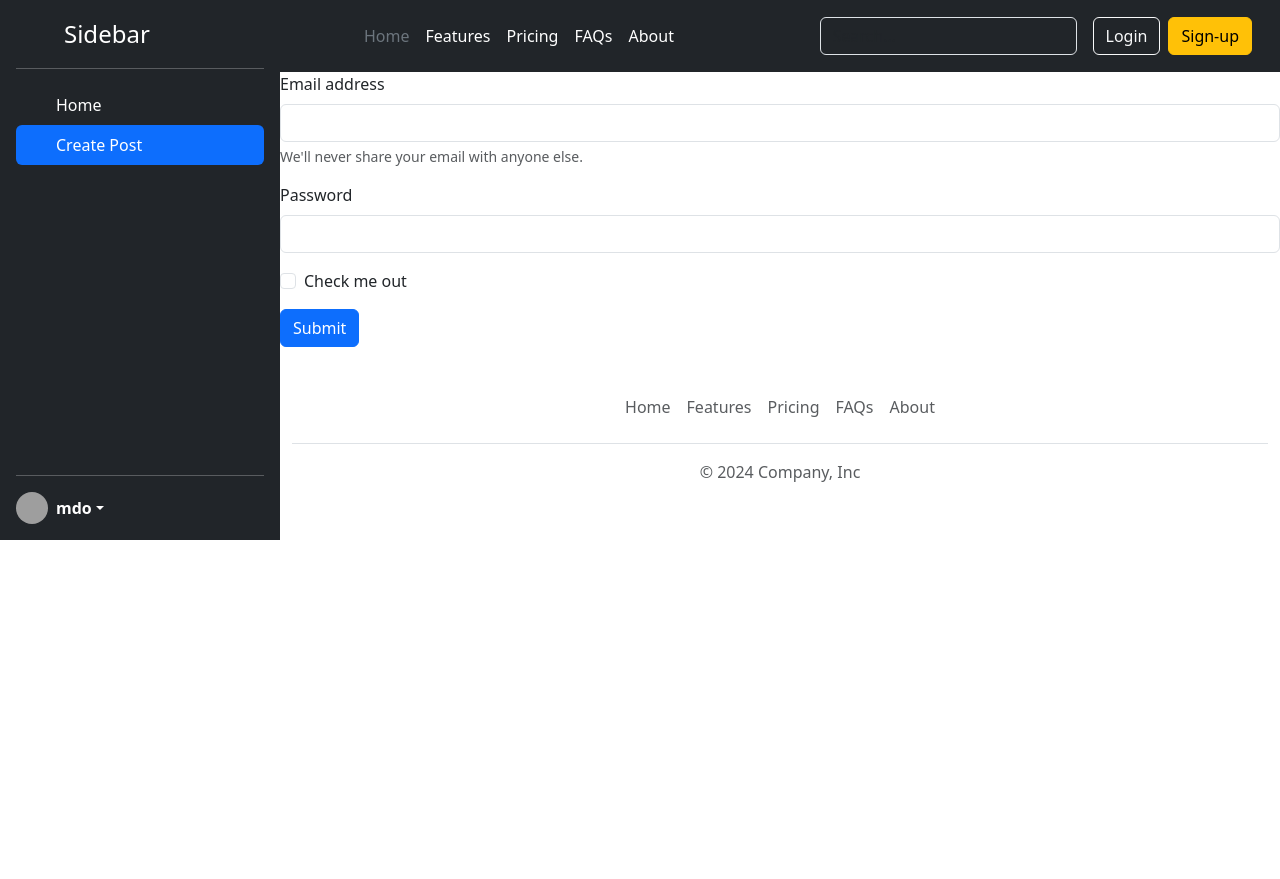
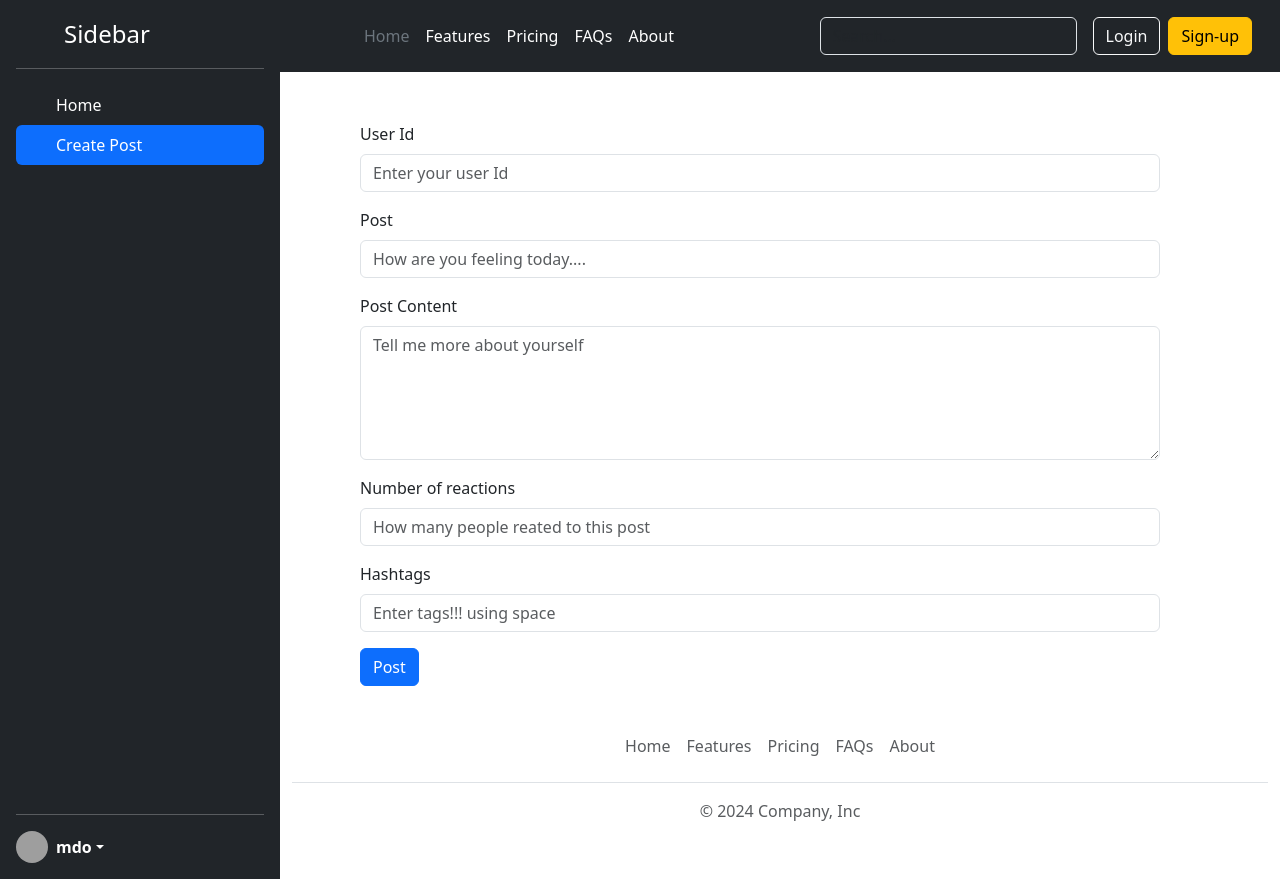
Before and after one commit to anuradhakumari2025/GrangerUI, a React (Vite) app: page / in a window 1280 px wide. Both pictures are taken after a click on the item "Create Post". Before the commit the page ends 800 px from the top, so only its background shows below. Built offline with nearby package versions, Linux system fonts and the light colour scheme; grey boxes are pictures that could not be loaded.

Commit message:
Added UI of createPost

```diff
--- a/src/App.css
+++ b/src/App.css
@@ -20,3 +20,9 @@
 .reactions{
   margin: 15px 0 0 0;
 }
+
+.createPost{
+  width: 80%;
+  margin-left: 8%;
+  margin-top: 50px;
+}
--- a/src/Components/CreatePost.jsx
+++ b/src/Components/CreatePost.jsx
@@ -1,22 +1,68 @@
 const CreatePost = () => {
-  return(
-    <form>
+  return (
+    <form className="createPost">
       <div className="mb-3">
-    <label htmlFor="exampleInputEmail1" className="form-label">Email address</label>
-    <input type="email" className="form-control" id="exampleInputEmail1" aria-describedby="emailHelp"/>
-    <div id="emailHelp" className="form-text">We'll never share your email with anyone else.</div>
+        <label htmlFor="userId" className="form-label">
+          User Id
+        </label>
+        <input
+          type="text"
+          placeholder="Enter your user Id"
+          className="form-control"
+          id="userId"
+        />
       </div>
       <div className="mb-3">
-    <label htmlFor="exampleInputPassword1" className="form-label">Password</label>
-    <input type="password" className="form-control" id="exampleInputPassword1"/>
+        <label htmlFor="title" className="form-label">
+          Post
+        </label>
+        <input
+          type="text"
+          placeholder="How are you feeling today...."
+          className="form-control"
+          id="title"
+          aria-describedby="emailHelp"
+        />
       </div>
-  <div className="mb-3 form-check">
-    <input type="checkbox" className="form-check-input" id="exampleCheck1"/>
-    <label className="form-check-label" htmlFor="exampleCheck1">Check me out</label>
+      <div className="mb-3">
+        <label htmlFor="body" className="form-label">
+          Post Content
+        </label>
+        <textarea
+          rows={5}
+          type="text"
+          placeholder="Tell me more about yourself"
+          className="form-control"
+          id="body"
+        />
       </div>
-  <button type="submit" className="btn btn-primary">Submit</button>
+      <div className="mb-3">
+        <label htmlFor="reaction" className="form-label">
+          Number of reactions
+        </label>
+        <input
+          type="text"
+          placeholder="How many people reated to this post"
+          className="form-control"
+          id="reaction"
+        />
+      </div>
+      <div className="mb-3">
+        <label htmlFor="tags" className="form-label">
+          Hashtags
+        </label>
+        <input
+          type="text"
+          placeholder="Enter tags!!! using space"
+          className="form-control"
+          id="tags"
+        />
+      </div>
+      <button type="submit" className="btn btn-primary">
+        Post
+      </button>
     </form>
-  )
-}
+  );
+};
 
 export default CreatePost;
--- a/src/Store/post-list-store.jsx
+++ b/src/Store/post-list-store.jsx
@@ -3,18 +3,19 @@ import { createContext, useReducer } from "react";
 export const PostListData = createContext({
   postList: [],
   addPost: () => {},
-  deletePost: () => { },
+  deletePost: () => {},
 });
 
-
 const postListReducer = (currentPostList, action) => {
-  return currentPostList;
-};
-
-const addPost = () => {};
-const deletePost = (postId) => {
-  console.log(`post is deleted for ${postId}`);
-
+  let newPostList = currentPostList;
+  if (action.type === "DELETE_POST") {
+    newPostList = currentPostList.filter(
+      (post) => post.id !== action.payload.postId
+    );
+  }
+  if (action.type === "ADD_POST") {
+  }
+  return newPostList;
 };
 
 const DefaultPostList = [
@@ -24,7 +25,7 @@ const DefaultPostList = [
     reactions: "500",
     userId: "user1",
     body: "I am going to Mumbai for study and enjoy,Peace Out",
-    tags: ["trek", "study"],
+    tags: ["Study", "Trek", "Enjoy"],
   },
   {
     id: "2",
@@ -32,7 +33,7 @@ const DefaultPostList = [
     reactions: "1000",
     userId: "user2",
     body: "Bhai BTECH ki degree mil gai,Hard to Believe ",
-    tags: ["trek", "study"],
+    tags: ["Degree", "Job", "Life Settle"],
   },
 ];
 
@@ -41,6 +42,25 @@ const PostListProvider = ({ children }) => {
     postListReducer,
     DefaultPostList
   );
+
+  const deletePost = (postId) => {
+    // console.log(`post is deleted for ${postId}`);
+    dispatchPostList({
+      type: "DELETE_POST",
+      payload: {
+        postId,
+      },
+    });
+  };
+
+  const addPost = () => {
+    dispatchPostList({
+      type: "ADD_POST",
+      payload: {
+        postId,
+      },
+    });
+  };
 
   return (
     <PostListData.Provider
```
Lines whose indentation alone changed are shown as unchanged.
